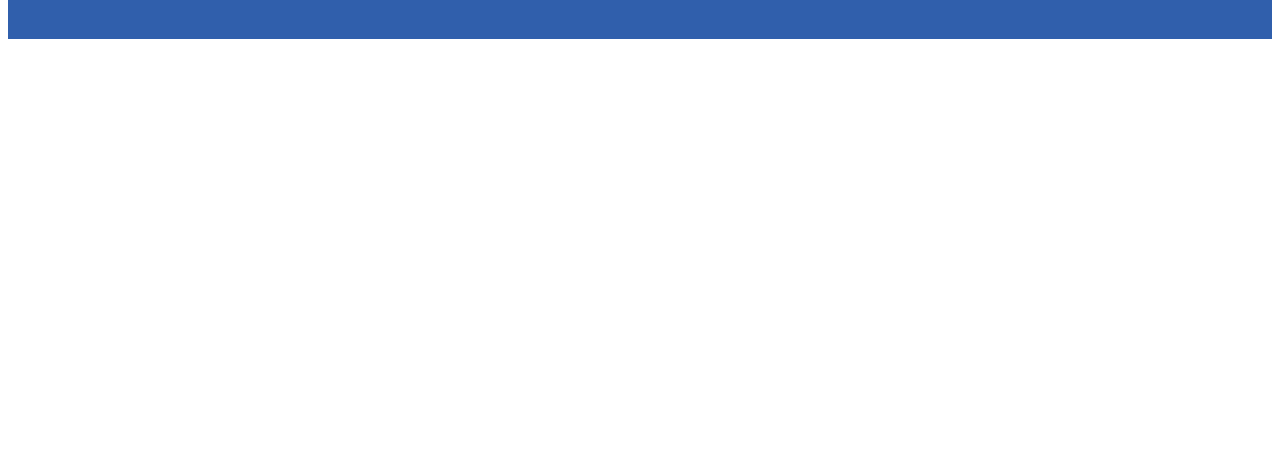
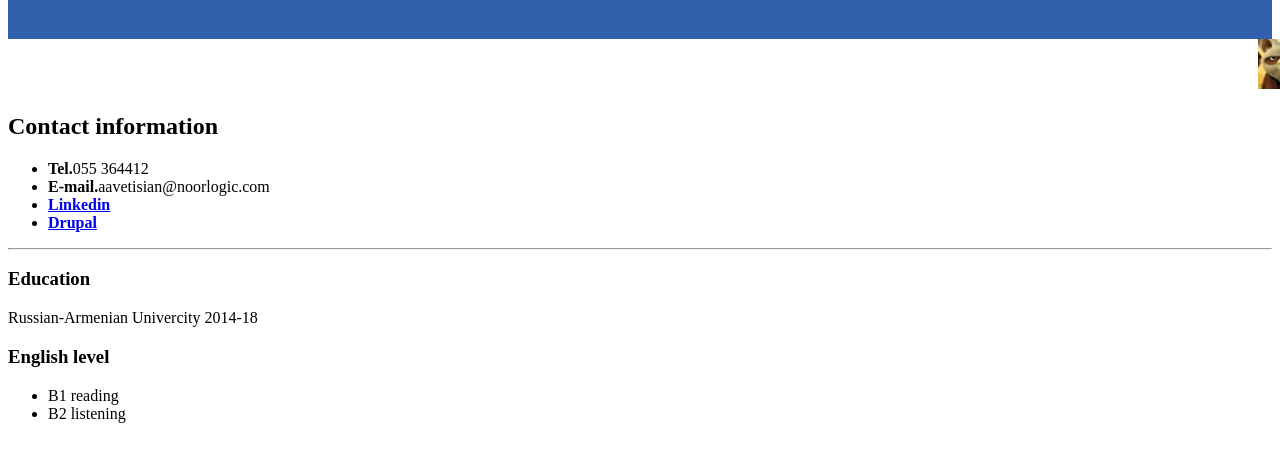
Before and after one commit to aavetisian/repo, a plain HTML site: page index.html in a window 1280 px wide. Shown: the part 143-604 px from the top of the page. Drawn offline with Linux system fonts and the light colour scheme.

Commit message:
Image added

```diff
--- a/index.html
+++ b/index.html
@@ -12,9 +12,28 @@
           <img src="logo.png" alt="NOORLOGIC logo">
           <H1>Ani Avetisyan</H1>
     </header>
-    <div class="preCV">
-
+    <main >
+        <article>
+            <div class="profile image">
+            <img src="Shifu.png" alt="Shifu">
+        </div>
+        </article>
+        <div class="main">
+    <h2>Contact information</h2>
+    <ul>
+        <li><b>Tel.</b>055 364412</li>
+        <li><b>E-mail.</b>aavetisian@noorlogic.com</li>
+        <li><a href="https://www.linkedin.com/help/linkedin/?trk=p_settings_helpcenter_globalnav_android"><b>Linkedin</b></a></li>
+        <li><a href="https://www.drupal.org/user"><b>Drupal</b></a></li>
     </div>
-
-</body>
+    <hr>
+    <h3>Education</h3>
+    <p>Russian-Armenian Univercity 2014-18</p>
+    <h3>English level</h3>
+    <ul>
+        <li>B1 reading</li>
+        <li>B2 listening</li>
+    </ul>
+    </main>
+    </body>
 </html>
```
Also changed, not shown: Shifu.png (added).
